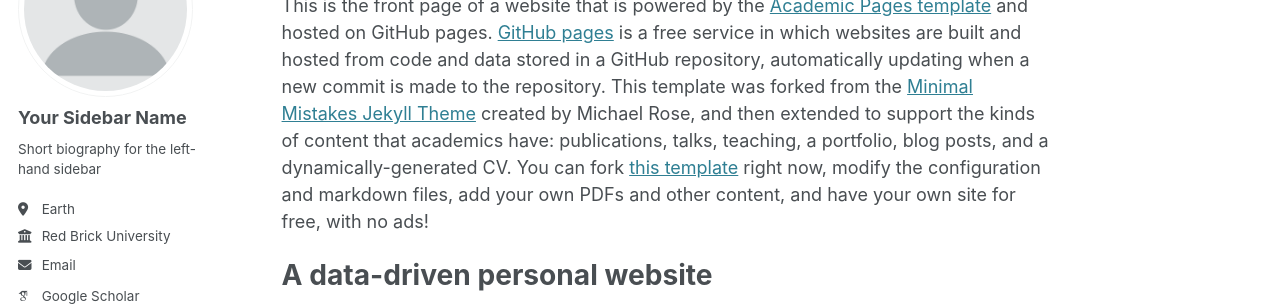
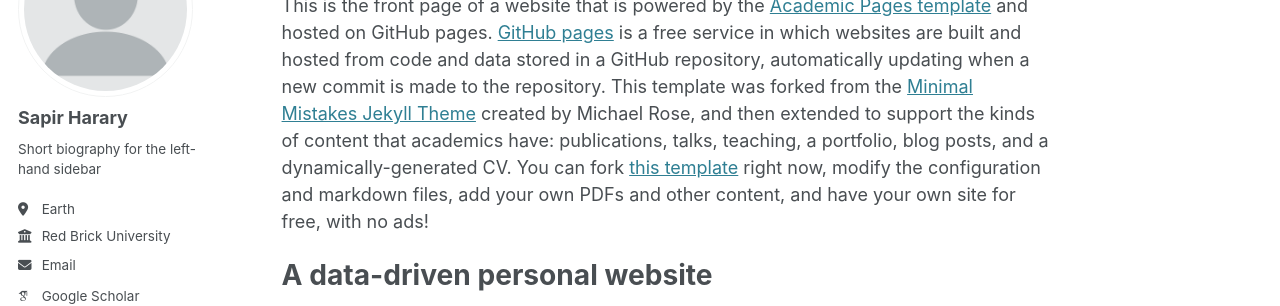
Before and after one commit to sapirharary/sapirharary.github.io, a Jekyll site: the page built from _pages/about.md, in a window 1280 px wide. Shown: the part 184-490 px from the top of the page. Built offline with Jekyll 4.4.1, drawn with Linux system fonts in a browser that asks for light colours; some web fonts are replaced.

Commit message:
add my name

```diff
--- a/_config.yml
+++ b/_config.yml
@@ -23,7 +23,7 @@ repository               : "academicpages/academicpages.github.io"
 author:
   # Biographic information
   avatar           : "profile.png"
-  name             : "Your Sidebar Name"
+  name             : "Sapir Harary"
   pronouns         : # example: "she/her"
   bio              : "Short biography for the left-hand sidebar"
   location         : "Earth"
```
